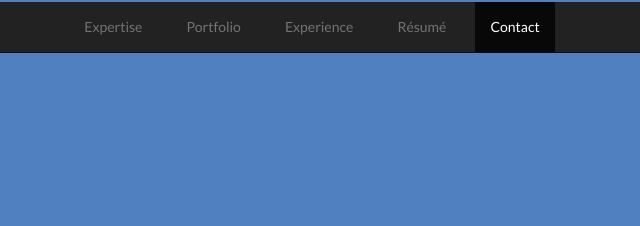
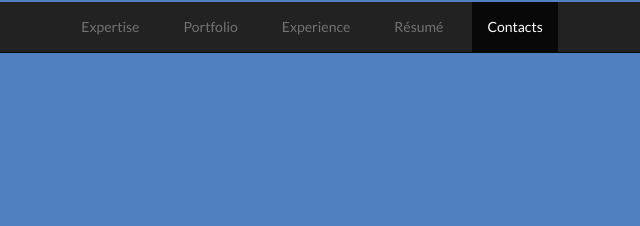
Before and after one commit to yaroslav-rybiak/yaroslav-rybiak.github.io, a plain HTML site: page index.html in a window 1280 px wide. Shown: the top 226 px of the page, 328-968 px from the left. Drawn offline with Linux system fonts and the light colour scheme; some packages are replaced by stand-ins of ours; a script that the page names is missing.

Commit message:
contact -> contacts

```diff
--- a/index.html
+++ b/index.html
@@ -35,7 +35,7 @@
                 <li><a href="#portfolio">Portfolio</a></li>
                 <li><a href="#experience">Experience</a></li>
                 <li><a href="#resume">R&eacute;sum&eacute;</a></li>
-                <li><a href="#contact">Contact</a></li>
+                <li><a href="#contact">Contacts</a></li>
             </ul>
         </div>
     </div>
@@ -188,7 +188,7 @@
     <div class="row" id="contact">
         <div class="col-xs-10 col-xs-offset-1">
             <div id="contact-header" class="section-header">
-                <h2>Contact</h2>
+                <h2>Contacts</h2>
                 <p>You can reach me directly using these contacts.</p>
             </div>
         </div>
```
